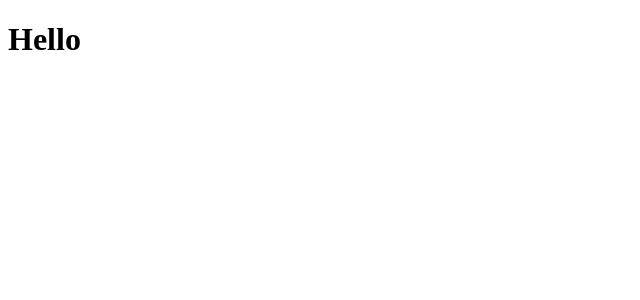
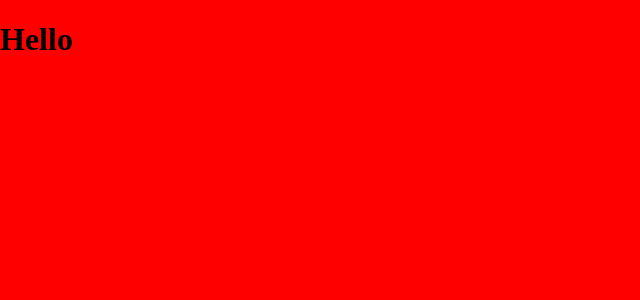
Before and after one commit to akambetov/nerelog, a React app: page / in a window 1280 px wide. Shown: the top 300 px of the page, without its empty margins (0-640 px from the left). Built offline with nearby package versions, Linux system fonts and the light colour scheme.

Commit message:
feat: <ScreenLayout/>

```diff
--- /dev/null
+++ b/src/components/screen-layout/index.jsx
@@ -0,0 +1,7 @@
+import React from 'react'
+
+import { LayoutStyled } from './style'
+
+const ScreenLayout = ({ ...rest }) => <LayoutStyled {...rest} />
+
+export default ScreenLayout
--- /dev/null
+++ b/src/components/screen-layout/style.scss
@@ -0,0 +1,7 @@
+.layout {
+  display: grid;
+  height: 100vh;
+  display: flex;
+  flex-direction: column;
+  background-color: red;
+}
--- a/src/features/main-page/index.jsx
+++ b/src/features/main-page/index.jsx
@@ -1,3 +1,9 @@
 import React from 'react'
 
-export default () => <h1>Hello</h1>
+import ScreenLayout from '../../components/screen-layout'
+
+export default () => (
+    <ScreenLayout>
+        <h1>Hello</h1>
+    </ScreenLayout>
+)
--- a/src/index.html
+++ b/src/index.html
@@ -4,6 +4,11 @@
   <meta charset="UTF-8">
   <meta http-equiv="X-UA-Compatible" content="IE=edge">
   <meta name="viewport" content="width=device-width, initial-scale=1.0">
+  <style>
+    body {
+      margin: auto;
+    }
+  </style>
 </head>
 <body>
   <div id="app"></div>
```
Also changed, not shown: src/components/screen-layout/style.jsx (added, +10 -0 lines).
